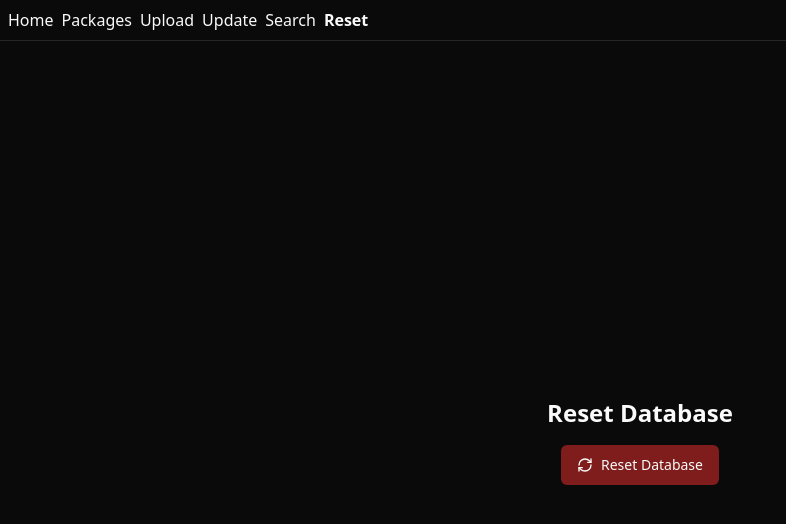
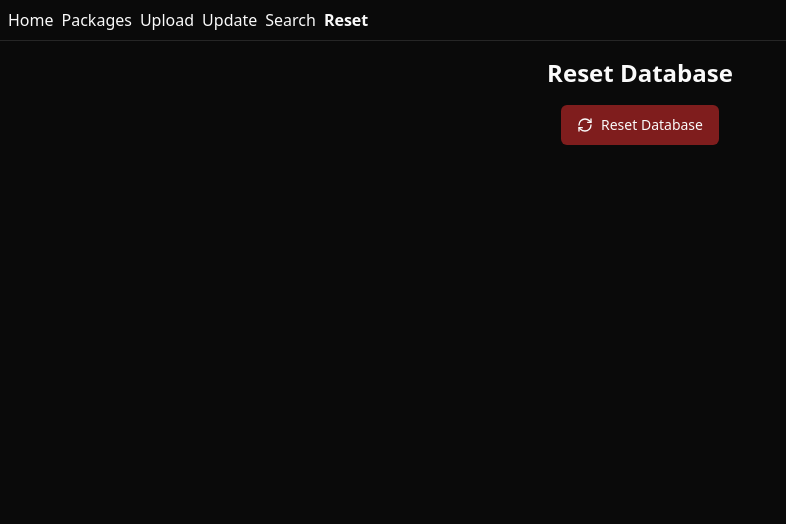
Before and after one commit to FA2024-ECE-461-Project/Phase2-Code, a React (Vite) app in the folder frontend/: page /reset in a window 1280 px wide. Shown: the top 524 px of the page, without its empty margins (0-786 px from the left). Built offline with nearby package versions, Linux system fonts and the light colour scheme; what hono would draw is missing.

Commit message:
testing CD again

```diff
--- a/frontend/src/routes/reset.tsx
+++ b/frontend/src/routes/reset.tsx
@@ -39,7 +39,7 @@ function resetRegistry() {
   });
 
   return (
-    <div className="flex items-center justify-center min-h-screen">
+    <div className="flex justify-center min-h-screen">
       <div className="p-4 flex flex-col items-center">
         <h1 className="text-2xl font-bold mb-4">Reset Database</h1>
         <Button
```
